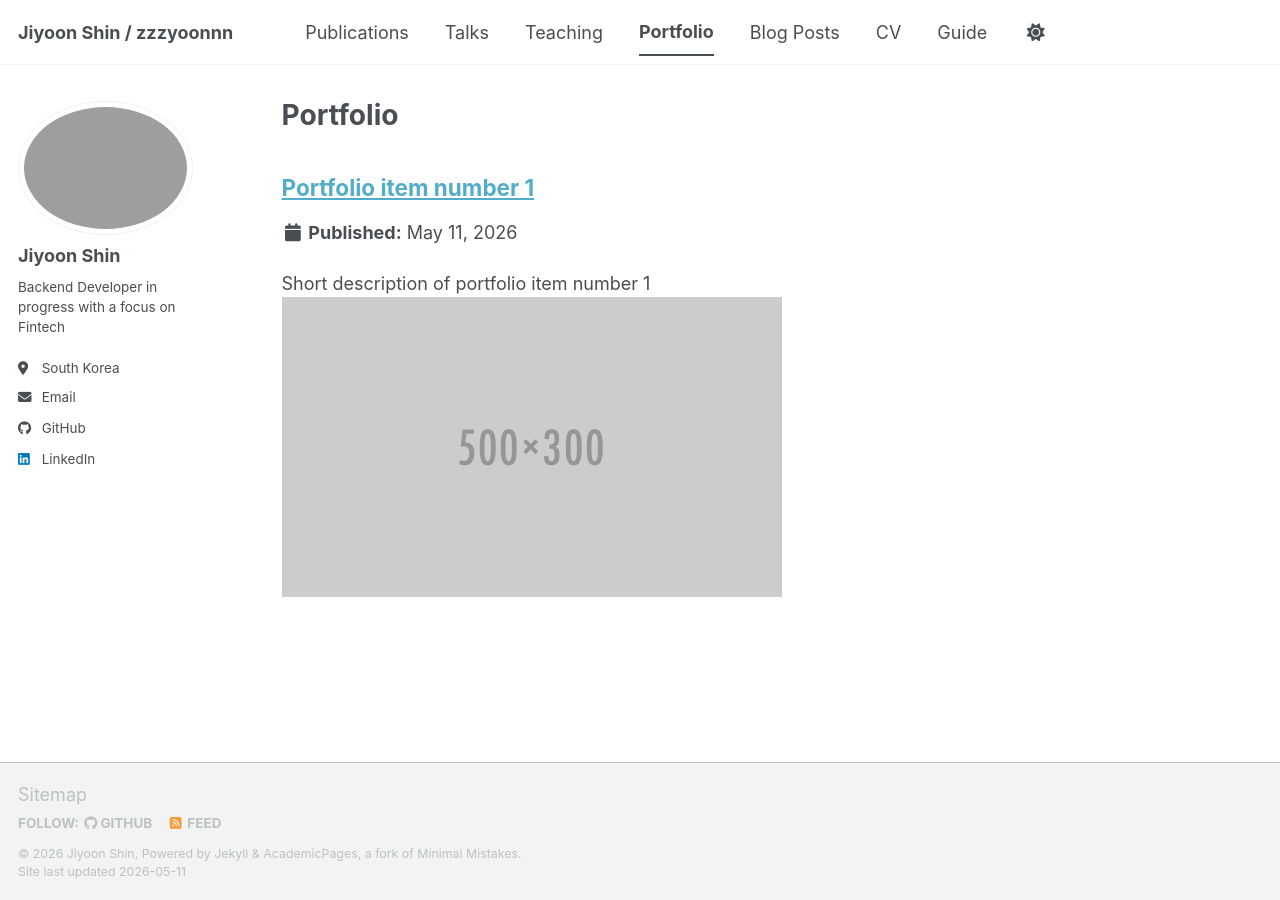
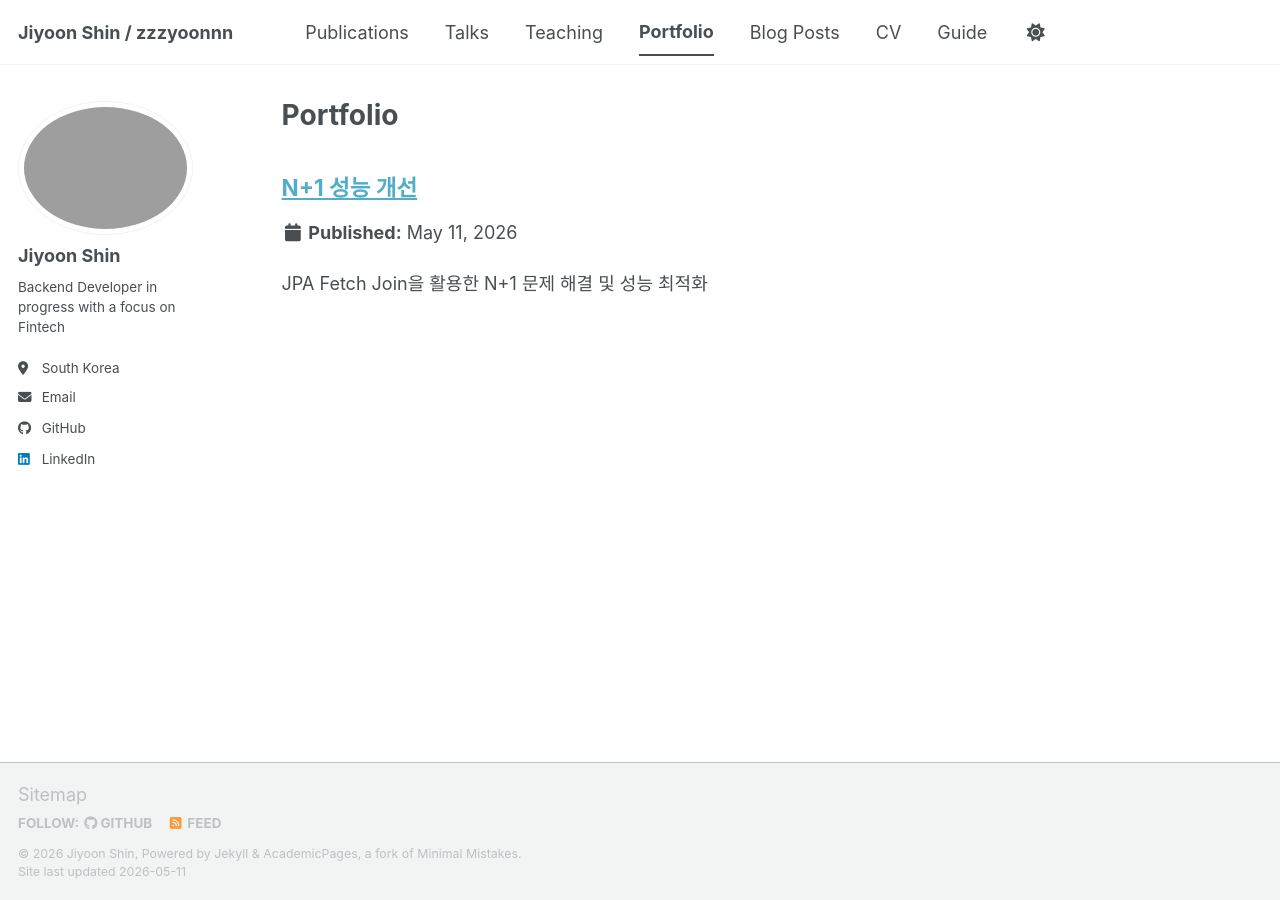
Before and after one commit to zzzyoonnn/zzzyoonnn.github.io, a Jekyll site: the page built from _pages/portfolio.html, in a window 1280 px wide. Built offline with Jekyll 4.4.1, drawn with Linux system fonts in a browser that asks for light colours; a script bundle is joined from its source files by our own code; library files that are not in the unit come from our copies.

Commit message:
docs: update portfolio n+1

```diff
--- a/_portfolio/portfolio-1.md
+++ b/_portfolio/portfolio-1.md
@@ -1,8 +1,11 @@
 ---
-title: "Portfolio item number 1"
-excerpt: "Short description of portfolio item number 1<br/><img src='/images/500x300.png'>"
+title: "N+1 성능 개선"
+excerpt: "JPA Fetch Join을 활용한 N+1 문제 해결 및 성능 최적화"
+header:
+  teaser: /files/portfolio/n-plus-one-performance-improvement/ko/01-intro.png
 collection: portfolio
 ---
+
 <!--
 This is an item in your portfolio. It can be have images or nice text. If you name the file .md, it will be parsed as markdown. If you name the file .html, it will be parsed as HTML.
 -->
```
